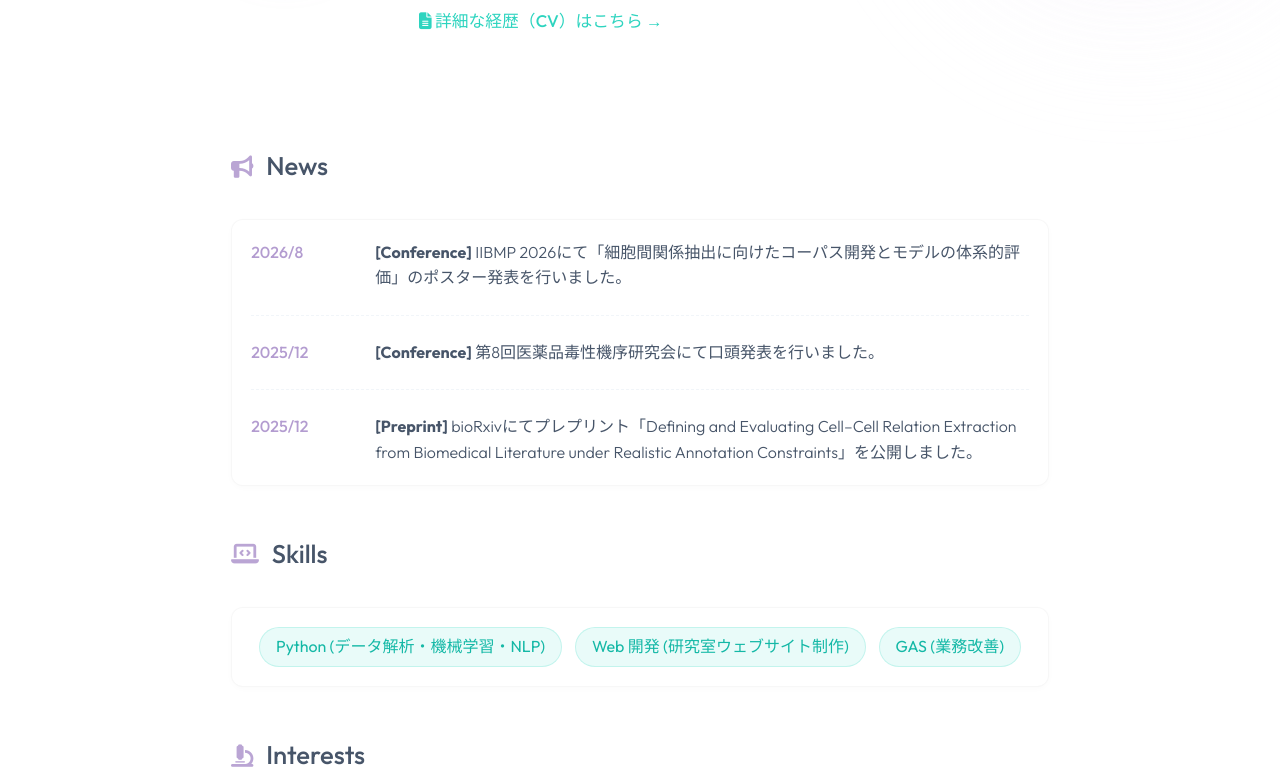
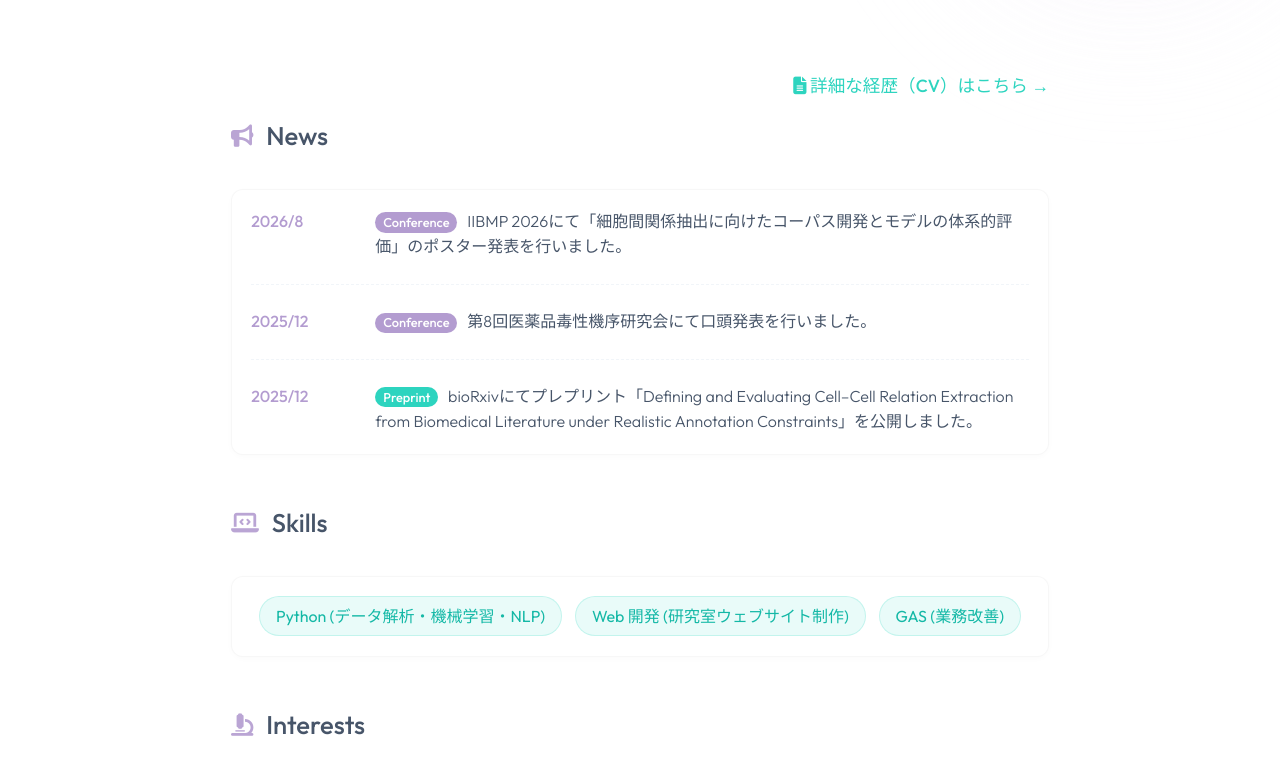
Before and after one commit to DevWithKaiju/DevWithKaiju.github.io, an Astro site: page / in a window 1280 px wide. Shown: the part 333-1100 px from the top of the page. Built offline with nearby package versions, Linux system fonts and the light colour scheme; Astro itself is replaced by a stand-in of ours.

Commit message:
Newsのデザイン改善

```diff
--- a/src/pages/index.astro
+++ b/src/pages/index.astro
@@ -26,16 +26,15 @@ const publications = (await getCollection('publications')).sort(
           <a href={`https://www.linkedin.com/in/${author.linkedin}`} class="hero-social-link" target="_blank" rel="noopener noreferrer"><i class="fab fa-linkedin-in"></i></a>
           <a href={`https://orcid.org/${author.orcid}`} class="hero-social-link" target="_blank" rel="noopener noreferrer"><i class="fab fa-orcid"></i></a>
         </div>
-        <div style="margin-top: 1.5rem;">
-          <a href="/cv/" class="gallery-link" style="font-size: 1.05rem; font-weight: 500;"><i class="fas fa-file-alt"></i> 詳細な経歴（CV）はこちら &rarr;</a>
-        </div>
       </div>
     </div>
   </div>
 
   <div class="modern-content-wrapper">
 
-
+    <div style="text-align: right; margin-top: -1.5rem; margin-bottom: 1rem;">
+      <a href="/cv/" class="gallery-link" style="font-size: 1.1rem; font-weight: 500;"><i class="fas fa-file-alt"></i> 詳細な経歴（CV）はこちら &rarr;</a>
+    </div>
 
     <section class="modern-section">
       <h2 class="section-title"><i class="fas fa-bullhorn"></i> News</h2>
@@ -44,19 +43,19 @@ const publications = (await getCollection('publications')).sort(
           <li>
             <div class="timeline-date">2026/8</div>
             <div class="timeline-content">
-              <strong>[Conference]</strong> IIBMP 2026にて「細胞間関係抽出に向けたコーパス開発とモデルの体系的評価」のポスター発表を行いました。
+              <span class="badge badge-poster">Conference</span> IIBMP 2026にて「細胞間関係抽出に向けたコーパス開発とモデルの体系的評価」のポスター発表を行いました。
             </div>
           </li>
           <li>
             <div class="timeline-date">2025/12</div>
             <div class="timeline-content">
-              <strong>[Conference]</strong> 第8回医薬品毒性機序研究会にて口頭発表を行いました。
+              <span class="badge badge-poster">Conference</span> 第8回医薬品毒性機序研究会にて口頭発表を行いました。
             </div>
           </li>
           <li>
             <div class="timeline-date">2025/12</div>
             <div class="timeline-content">
-              <strong>[Preprint]</strong> bioRxivにてプレプリント「<a href="https://doi.org/10.64898/2025.12.01.691726" target="_blank" rel="noopener noreferrer" class="hover-link">Defining and Evaluating Cell–Cell Relation Extraction from Biomedical Literature under Realistic Annotation Constraints</a>」を公開しました。
+              <span class="badge badge-oral">Preprint</span> bioRxivにてプレプリント「<a href="https://doi.org/10.64898/2025.12.01.691726" target="_blank" rel="noopener noreferrer" class="hover-link">Defining and Evaluating Cell–Cell Relation Extraction from Biomedical Literature under Realistic Annotation Constraints</a>」を公開しました。
             </div>
           </li>
         </ul>
```
